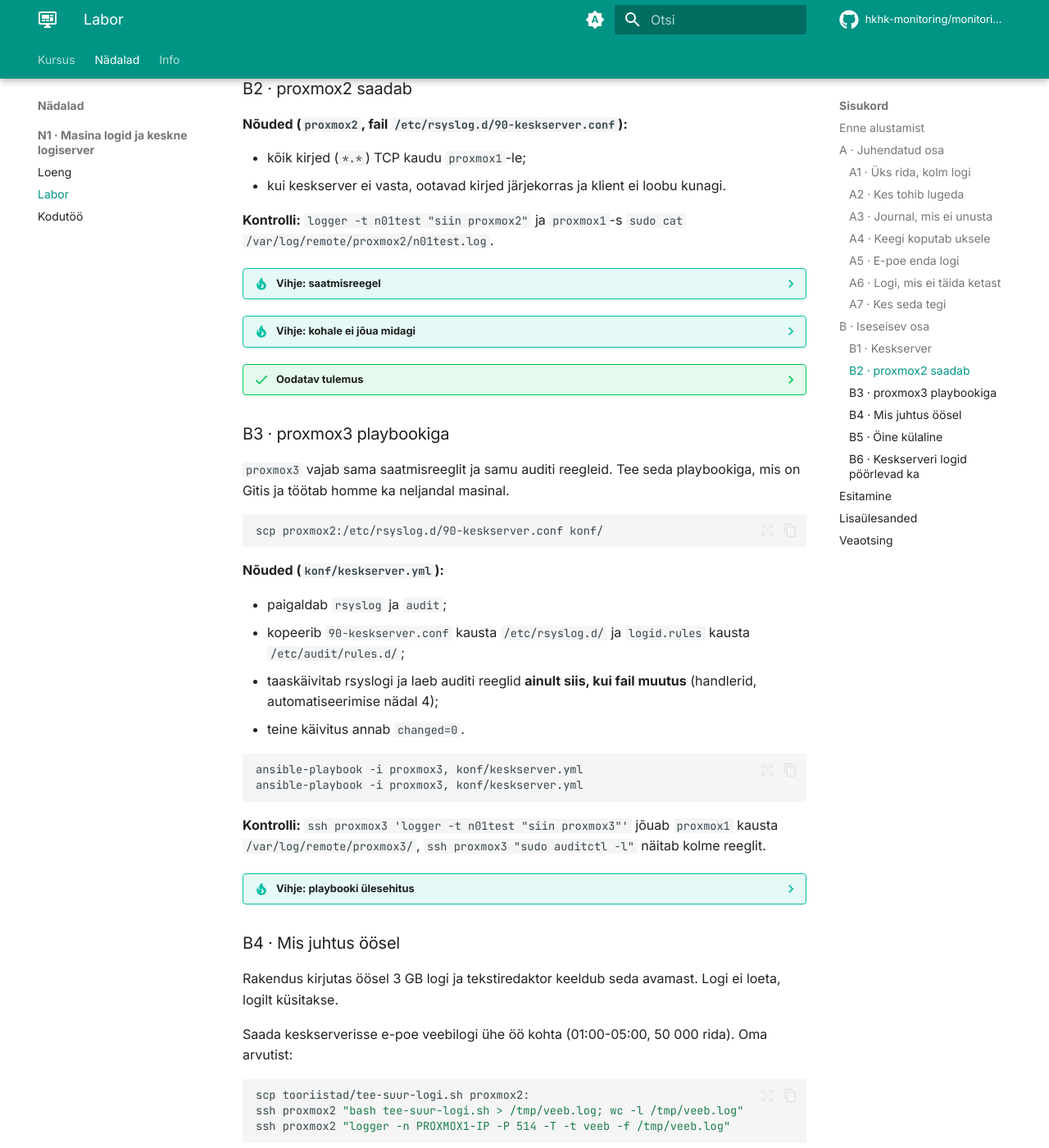
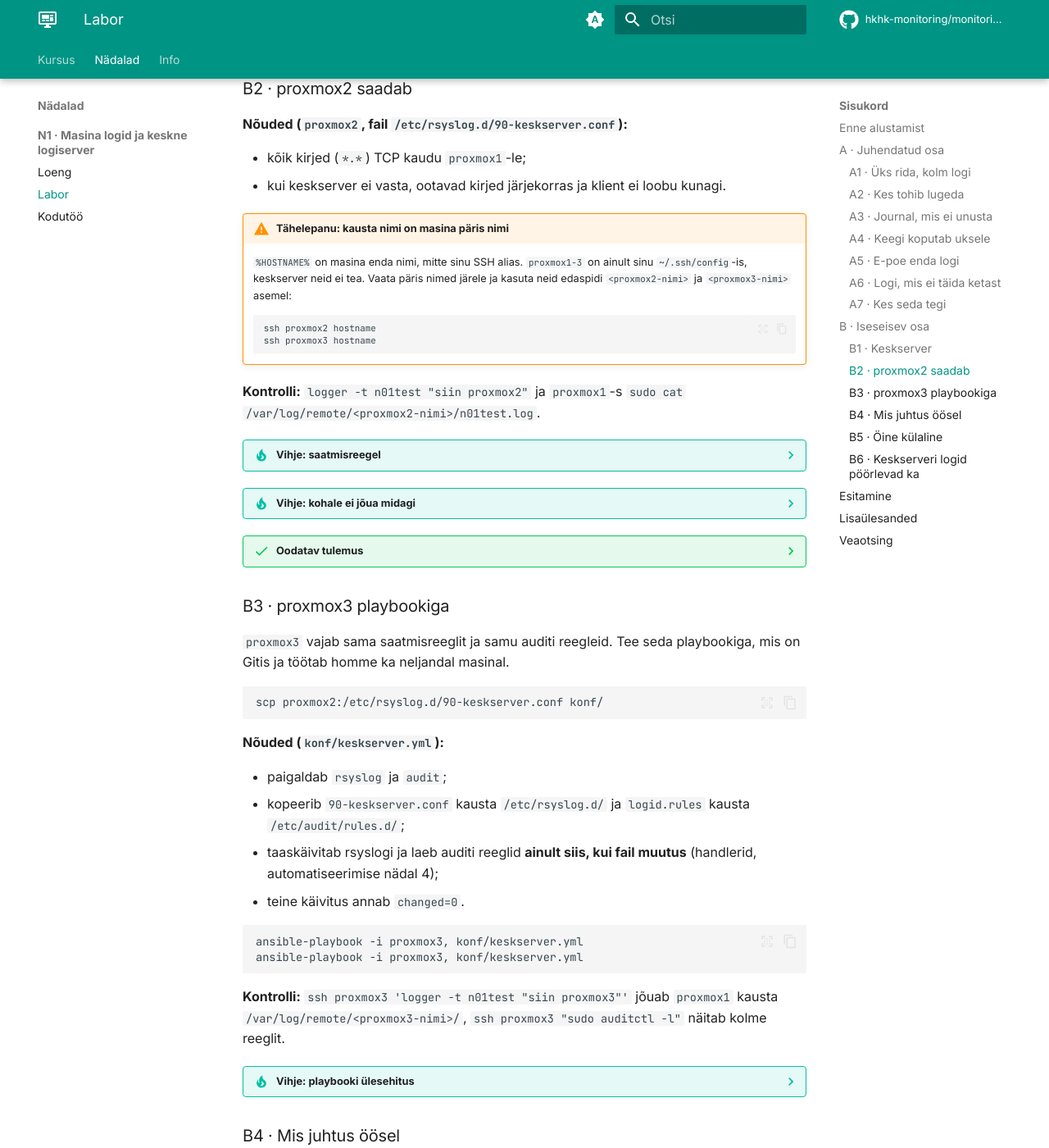
Before and after one commit to hkhk-monitoring/monitoring, an MkDocs documentation site: the page built from docs/week01/lab.md, in a window 1280 px wide and 1400 px high, scrolled down 7777 px. Shown: the whole window at 82% size. Built offline with MkDocs 1.6.1 and Material for MkDocs 9.7.7, drawn with Linux system fonts in a browser that asks for light colours; comment, search, counter and statistics services are not loaded; some of the changed text lies outside the part shown.

Commit message:
N1 praktikum ja kodutöö; kontrollid

````diff
--- a/docs/week01/lab.md
+++ b/docs/week01/lab.md
@@ -527,7 +527,15 @@ Iga ülesanne ütleb, mis peab olema tehtud ja kuidas kontrollida. Kasuta loengu
 - kõik kirjed (`*.*`) TCP kaudu `proxmox1`-le;
 - kui keskserver ei vasta, ootavad kirjed järjekorras ja klient ei loobu kunagi.
 
-**Kontrolli:** `logger -t n01test "siin proxmox2"` ja `proxmox1`-s `sudo cat /var/log/remote/proxmox2/n01test.log`.
+!!! warning "Tähelepanu: kausta nimi on masina päris nimi"
+    `%HOSTNAME%` on masina enda nimi, mitte sinu SSH alias. `proxmox1-3` on ainult sinu `~/.ssh/config`-is, keskserver neid ei tea. Vaata päris nimed järele ja kasuta neid edaspidi `<proxmox2-nimi>` ja `<proxmox3-nimi>` asemel:
+
+    ```bash
+    ssh proxmox2 hostname
+    ssh proxmox3 hostname
+    ```
+
+**Kontrolli:** `logger -t n01test "siin proxmox2"` ja `proxmox1`-s `sudo cat /var/log/remote/<proxmox2-nimi>/n01test.log`.
 
 ??? tip "Vihje: saatmisreegel"
 
@@ -672,13 +680,14 @@ ssh proxmox3 "echo '* * * * * root /usr/bin/logger -t uuendus kontroll' | sudo t
 3. Mis jäeti maha? Eemalda see.
 
 ```bash
-ssh proxmox1 "sudo grep -rh 'Invalid user' /var/log/remote/proxmox3/" > logid/b5-intsident.txt
+P3=$(ssh proxmox3 hostname)
+ssh proxmox1 "sudo grep -rh 'Invalid user' /var/log/remote/$P3/" > logid/b5-intsident.txt
 ssh proxmox3 "sudo ausearch -k turvalogi -i; sudo ausearch -k ajastus -i" > logid/b5-audit.txt
 ```
 
 ??? tip "Vihje"
 
-    `grep -r` otsib kõigist kausta failidest. `sudo grep ... /var/log/remote/proxmox3/*.log` ei tööta: `*` laiendab sinu shell enne `sudo`-t ja sina kausta ei näe. Maha jäetud asi kirjutab keskserverisse iga minut uue rea ja audit (`-k ajastus`) teab, kes selle tegi.
+    `grep -r` otsib kõigist kausta failidest. `sudo grep ... /var/log/remote/$P3/*.log` ei tööta: `*` laiendab sinu shell enne `sudo`-t ja sina kausta ei näe. Maha jäetud asi kirjutab keskserverisse iga minut uue rea ja audit (`-k ajastus`) teab, kes selle tegi.
 
 Kirjuta `README.md`-sse intsidendiraport: mis juhtus, millal, kust, kes kattis jäljed, mis jäeti maha ja kuidas sa selle leidsid.
 
````
Also changed, not shown: other parts of docs/week01/lab.md (+4 -4 lines), docs/week01/homework.md (+1 -1 lines), 1 other file.
